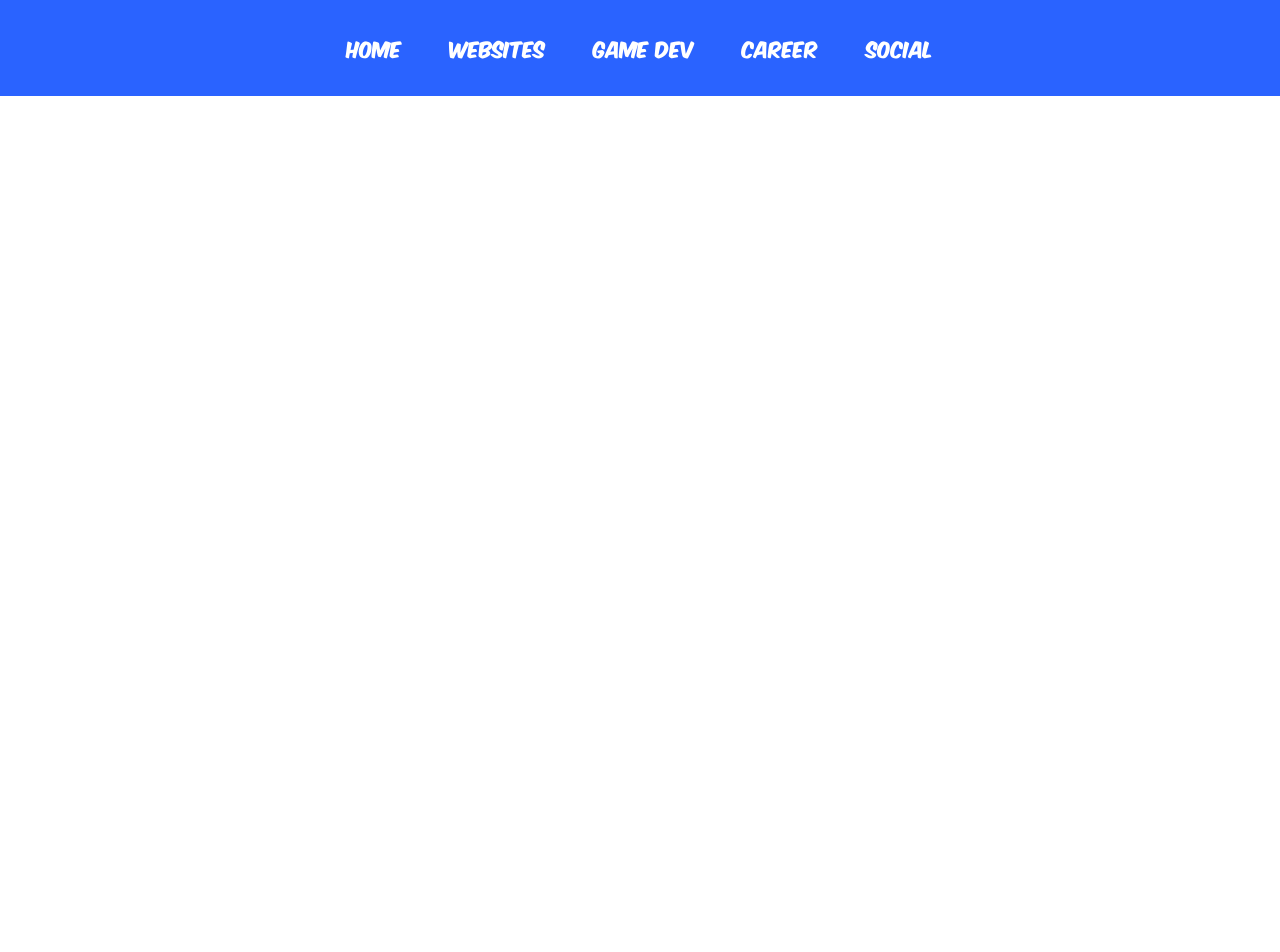
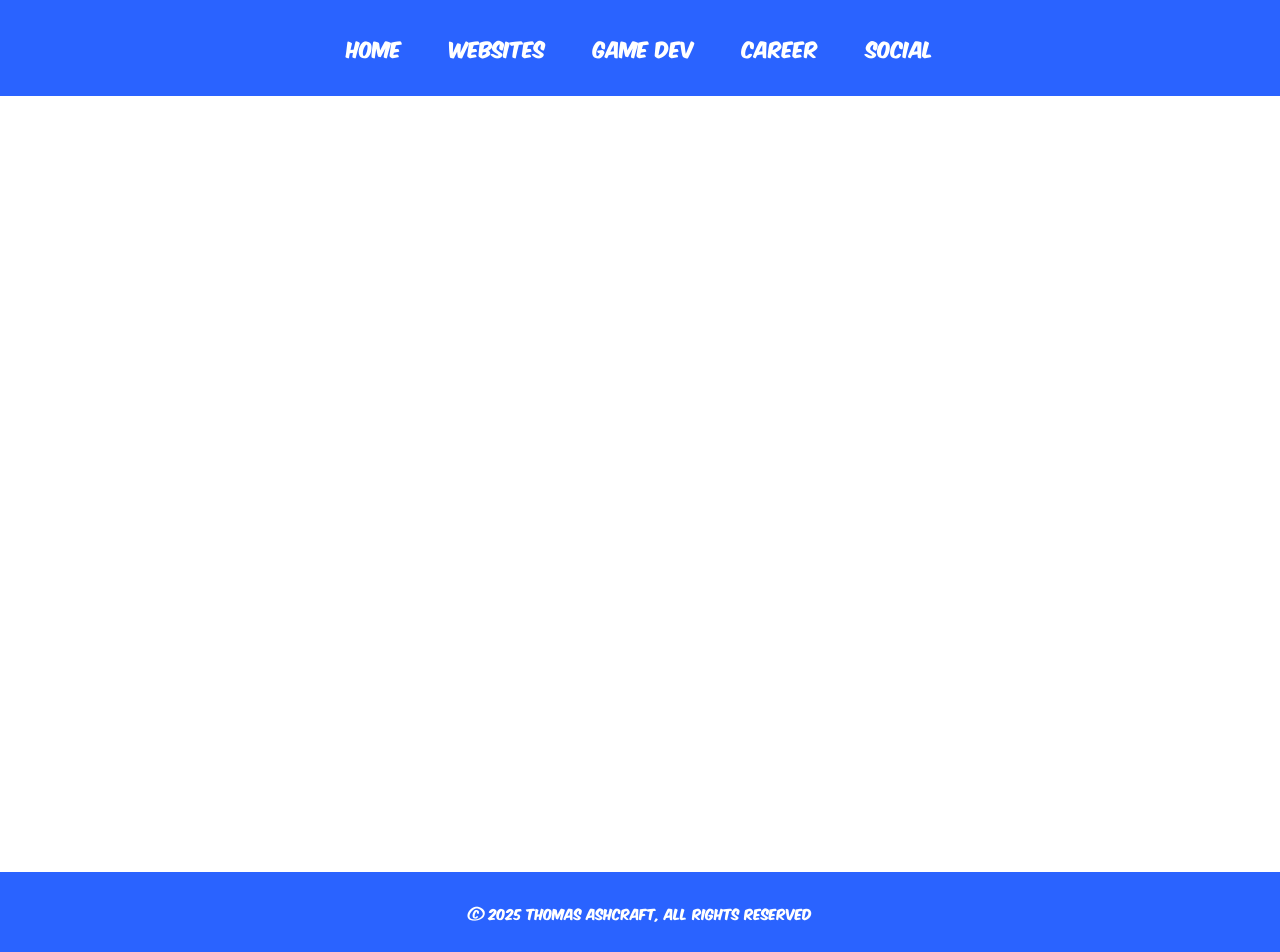
Before and after one commit to t-ashcraft/t-ashcraft.github.io, a website built with webpack: page src/template.html in a window 1280 px wide. Before the commit the page ends 800 px from the top, so only its background shows below. Built offline with nearby package versions, Linux system fonts and the light colour scheme.

Commit message:
add footer, blank files

```diff
--- a/src/style.css
+++ b/src/style.css
@@ -26,3 +26,21 @@ header>nav>button{
     color:white;
     font-size:larger;
 }
+
+#content{
+    width:100vw;
+    height:85vh;
+    margin-top:6rem;
+}
+
+footer {
+    display:flex;
+    width:100vw;
+    background-color: rgb(42, 99, 255);
+    height:5rem;
+    font-family: 'Komika Axis', sans-serif;
+    color:white;
+    font-size:small;
+    justify-content: center;
+    align-items:center;
+}
--- a/src/template.html
+++ b/src/template.html
@@ -20,7 +20,7 @@
 
     </div>
     <footer>
-        <div id="contacts"></div>
+        <div id="copyright">© 2025 Thomas Ashcraft, All Rights Reserved</div>
     </footer>
 </body>
 </html>
```
Also changed, not shown: src/career.js (added), src/gamedev.js (added), src/home.js (added), src/social.js (added), src/websites.js (added).
